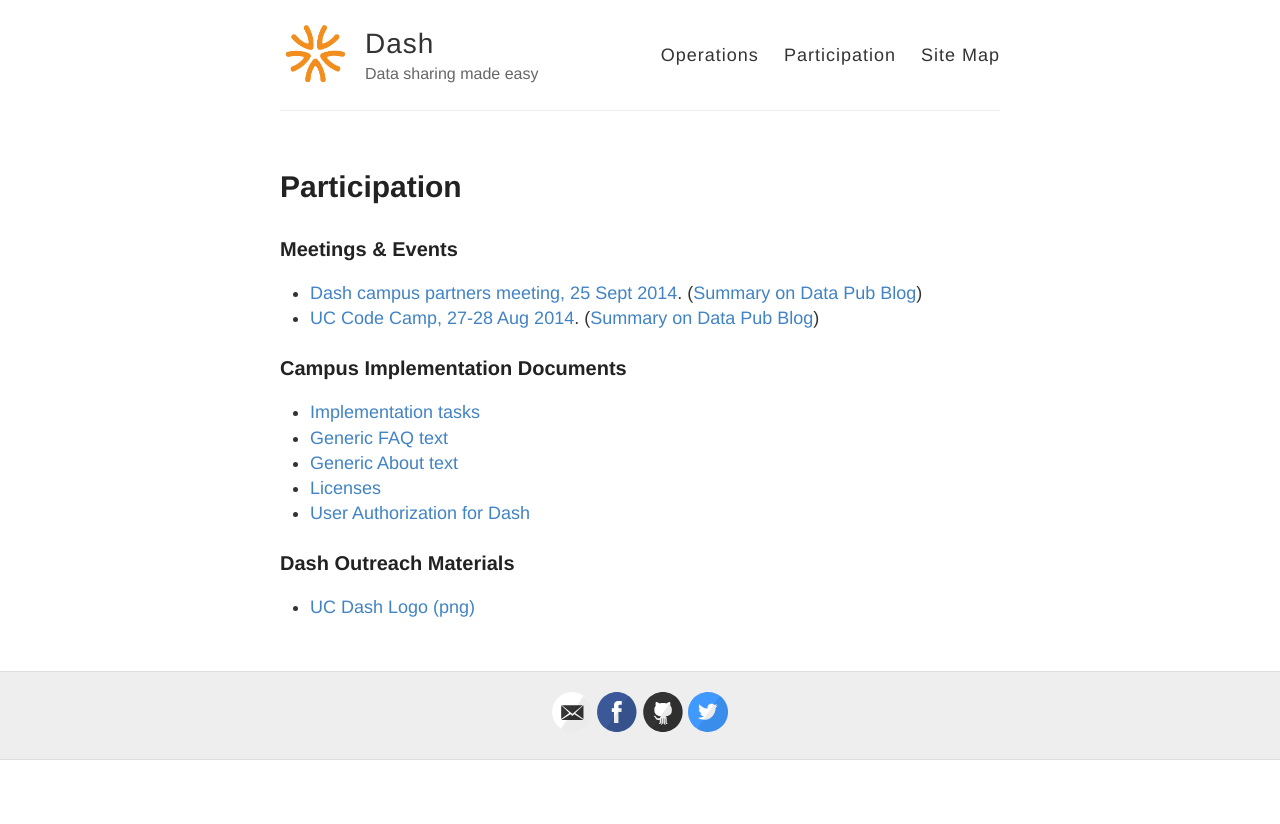
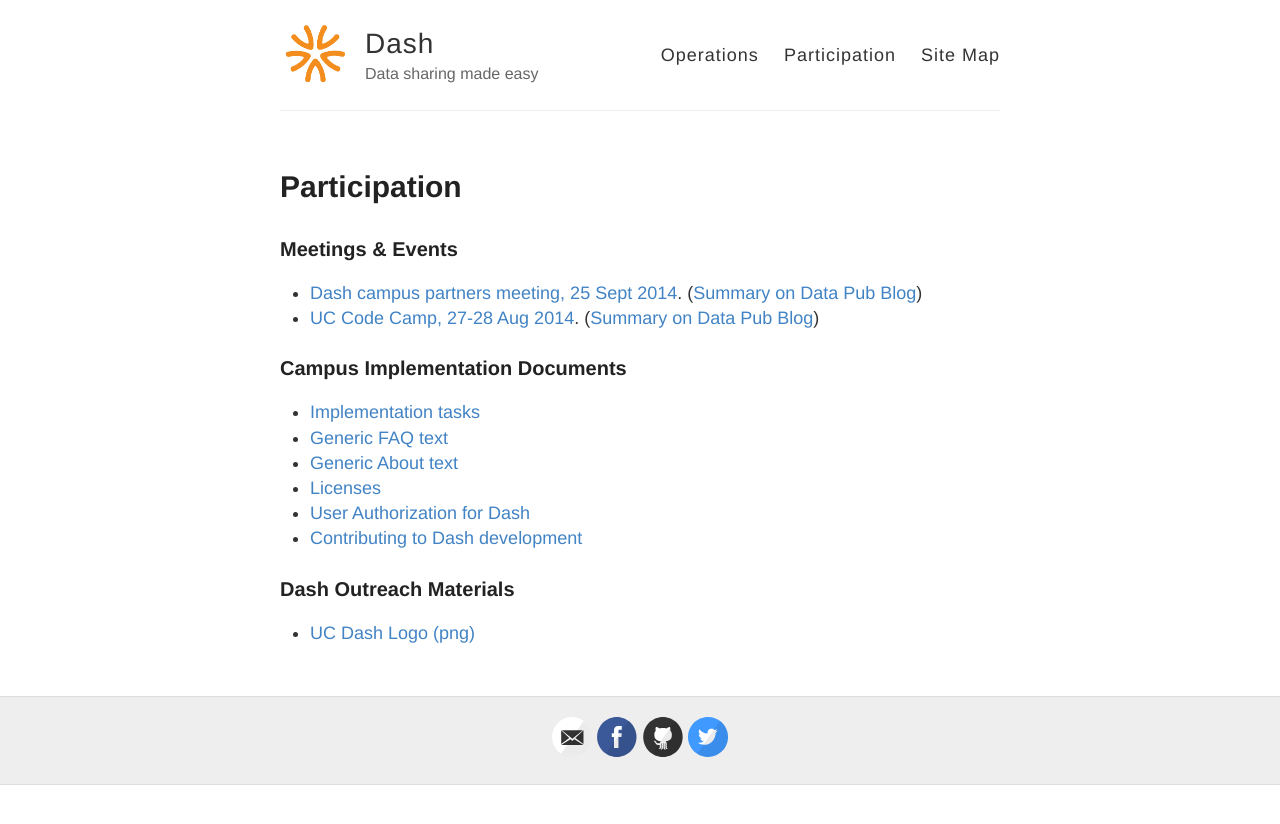
Before and after one commit to CDLUC3/dash, a Jekyll site: the page built from participation.md, in a window 1280 px wide. Shown: the top 824 px of the page. Built offline with Jekyll 4.4.1, drawn with Linux system fonts in a browser that asks for light colours.

Commit message:
add contributing link

```diff
--- a/participation.md
+++ b/participation.md
@@ -20,6 +20,7 @@
 <li><a href="http://CDLUC3.github.io/dash/generic-about">Generic About text</a></li>
 <li><a href="http://CDLUC3.github.io/dash/agreements">Licenses</a></li>
 <li><a href="http://CDLUC3.github.io/dash/user-authorization">User Authorization for Dash</a></li>
+<li><a href="http://CDLUC3.github.io/dash/contributing">Contributing to Dash development</a></li>
 </ul>
 
 ### Dash Outreach Materials
```
